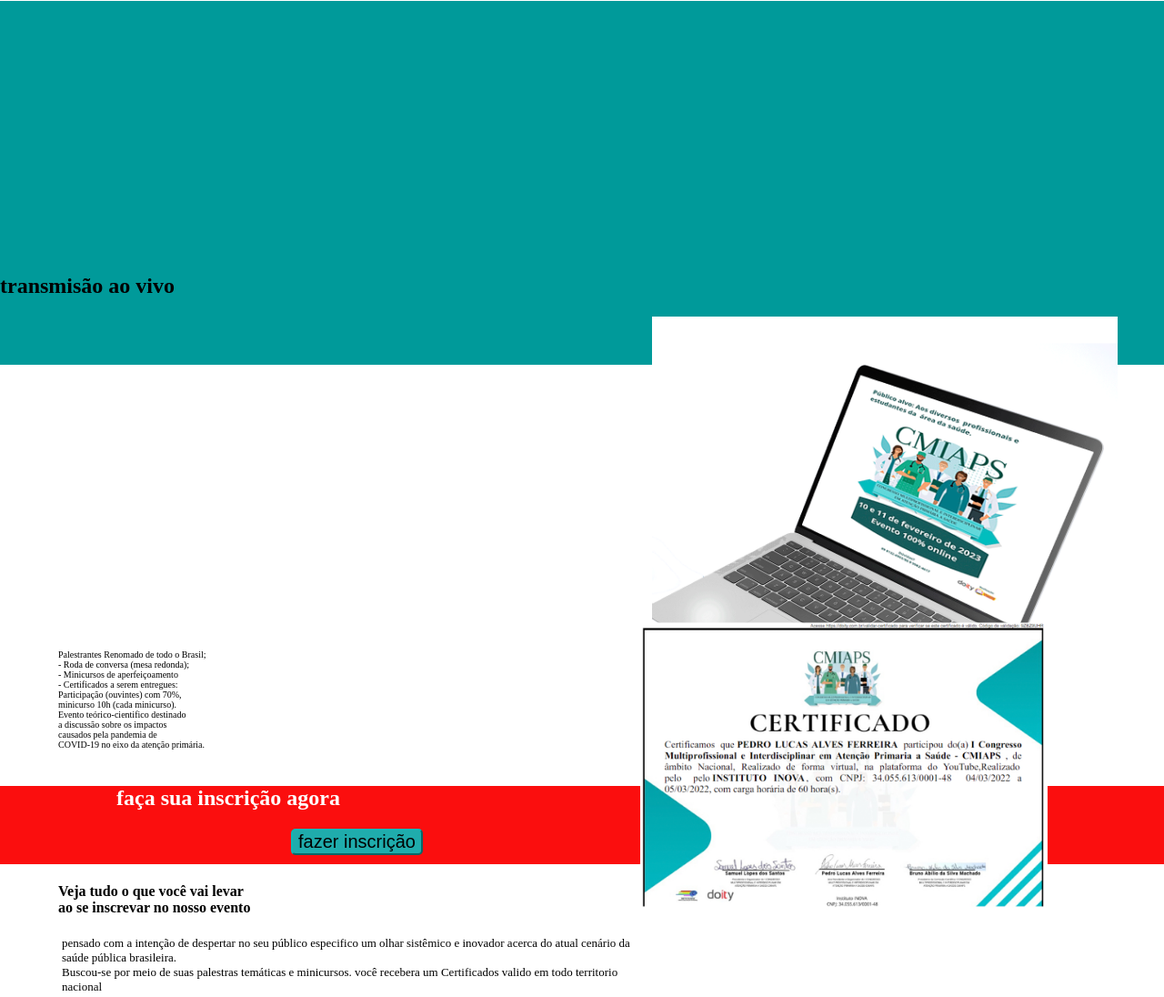
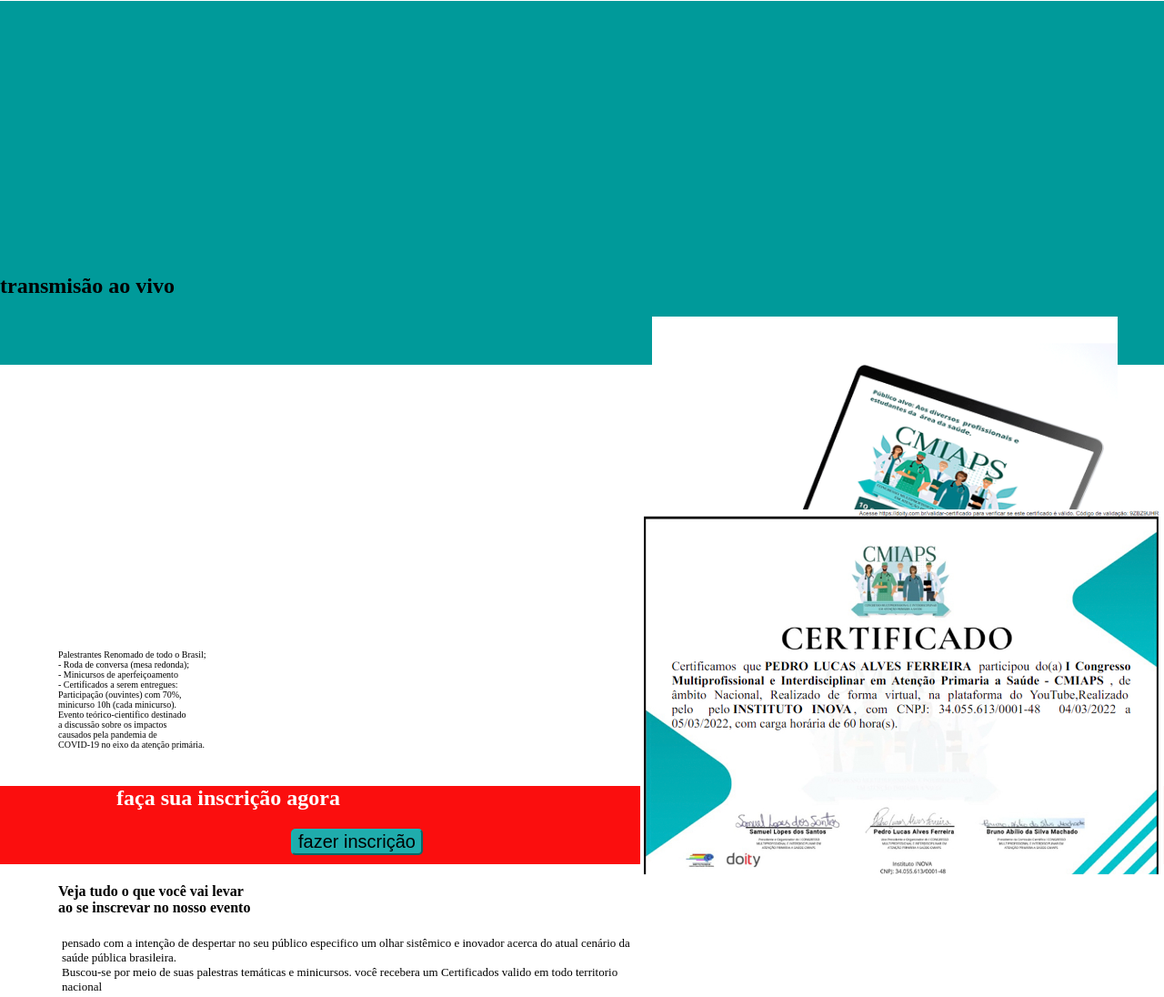
Before and after one commit to viniciureis/cmips, a plain HTML site: page index.html in a window 1280 px wide. Shown: the part 239-1335 px from the top of the page at 91% size. Drawn offline with Linux system fonts and the light colour scheme.

Commit message:
Add files via upload

```diff
--- a/meida.css
+++ b/meida.css
@@ -1,7 +1,7 @@
 @charset "UTF-8";
 
 @media  (min-width:300) and (max-width:600) {
-
+  *{padding-right: 0%;margin-right: 0%;}
   html,body,section{width: 90%;padding-right: 0%;
 
  }main > p{width: 90%; padding-right: 300px;}
--- a/style.css
+++ b/style.css
@@ -158,7 +158,7 @@
 .phisio {
   font-size: 9px;
 }
-.img1{width: 35%; margin-top: -79%;padding-left: 50%;}
+.img1{width: 45%; margin-top: -79%;padding-left: 50%;}
 
 .noses{width: 100%;}
 .heder{width: 100%;}
```
